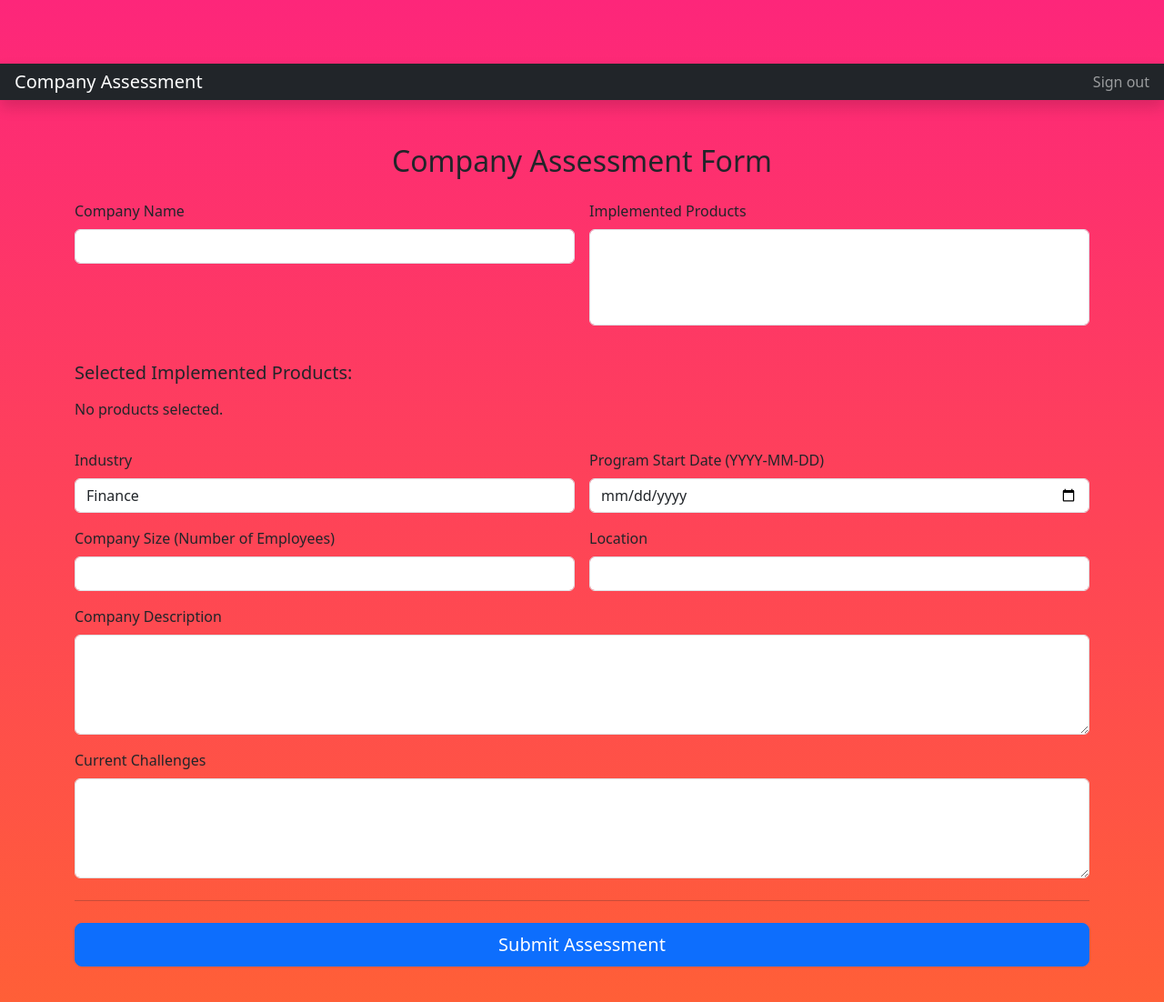
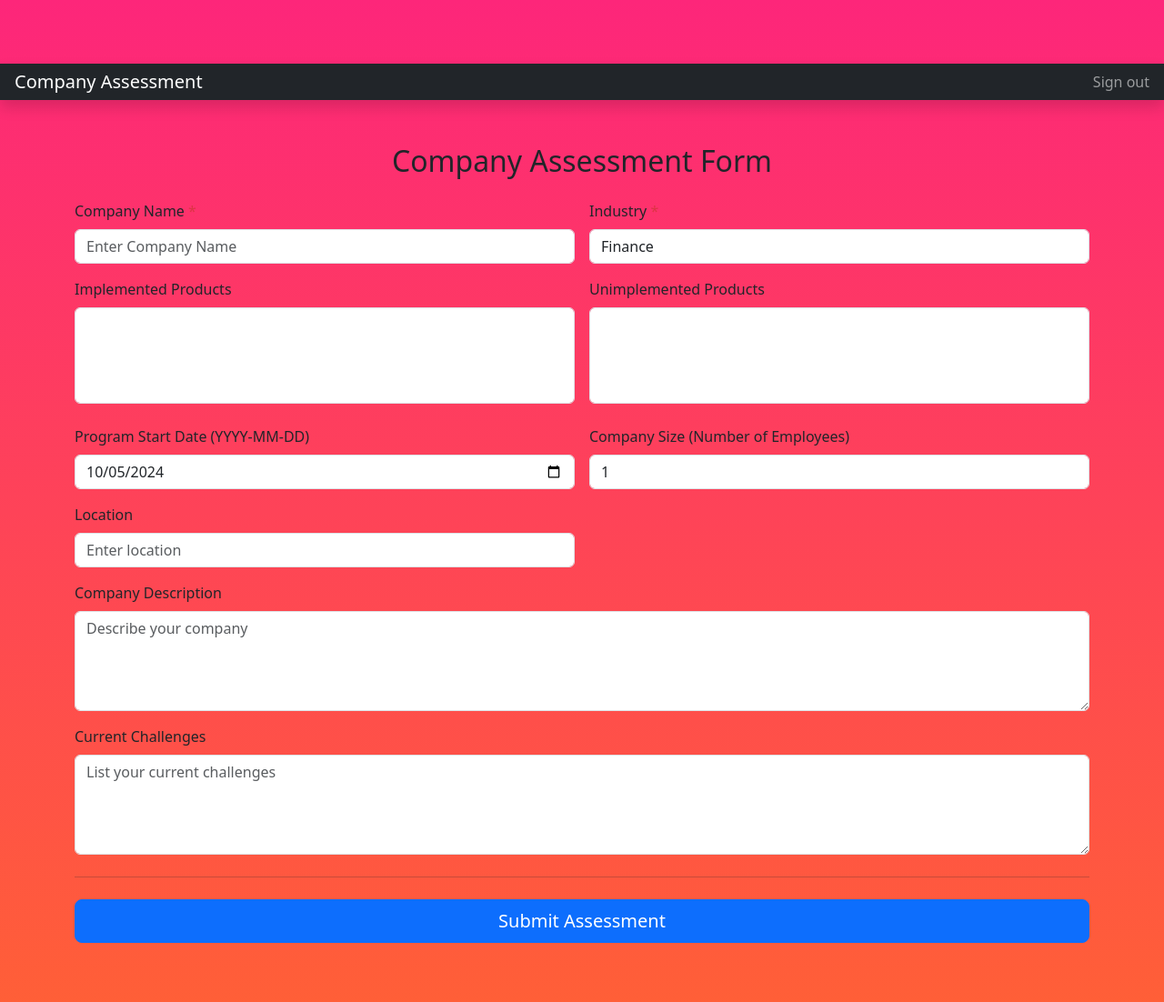
Before and after one commit to jeIIycodes/KnightHacks-2024, a Flask app: page /company_assessment in a window 1280 px wide. Shown: the top 1102 px of the page at 91% size. Run offline with Flask 3, Linux system fonts and the light colour scheme; the visitor is signed in with stand-in values (Sample User, id 1); lists and menus that the app fills with data are empty; some libraries are stand-ins or nearby versions.

Commit message:
kinda got cards to work

```diff
--- a/AiPredictor/blueprints/recommendations.py
+++ b/AiPredictor/blueprints/recommendations.py
@@ -232,8 +232,8 @@ def get_recommendations():
     if 'number_of_recommendations' in data:
         if not isinstance(number_of_recommendations, int):
             return jsonify({'error': "'number_of_recommendations' must be an integer."}), 400
-        if not (1 <= number_of_recommendations <= 20):
-            return jsonify({'error': "'number_of_recommendations' must be between 1 and 20."}), 400
+        if not (1 <= number_of_recommendations <= 30):
+            return jsonify({'error': "'number_of_recommendations' must be between 1 and 30."}), 400
 
     # Create context tokens
     context_tokens = []
--- a/app.py
+++ b/app.py
@@ -20,7 +20,7 @@ from assessment import CompanyForm
 app = Flask(__name__)
 app.config.from_object("config")
 Session(app)
-
+app.secret_key = '5fd22f708895fd5e1b05a04b8d21e7377db75a2bf3176cfd758c9189ed315165'
 # In-memory storage for users and clients
 in_memory_users = {}
 user_clients = {}
@@ -91,25 +91,41 @@ def login_required(f):
     return decorated_function
 
 
-# Route to fetch cards from the external API
+# Route to fetch cards from the external API using user session data
 @app.route("/api/get_cards", methods=["POST", "GET"])
 @login_required
 def get_cards():
     # Define the URL for the external API (localhost:8000)
     external_api_url = "http://localhost:8000/recommend/get_recommendations"
 
-    # Example data to send in the POST request
+    # Get user's data from the session
+    company_name = session.get('company_name', 'Unknown Company')
+    implemented_products = session.get('implemented_products', [])
+    unimplemented_products = session.get('unimplemented_products', [])
+    industry = session.get('industry', 'Unknown Industry')
+    custom_industry = session.get('custom_industry', None)
+    program_start_date = session.get('program_start_date', date.today().strftime('%Y-%m-%d'))
+    company_size = session.get('company_size', 1)
+    location = session.get('location', 'Unknown Location')
+    company_description = session.get('company_description', '')
+    current_challenges = session.get('current_challenges', [])
+
+    # If custom industry is specified, use that instead of the selected industry
+    if custom_industry:
+        industry = custom_industry
+
+    # Example data to send in the POST request using session data
     payload = {
-        "company_name": "AlphaArt",
-        "implemented_products": ["Alteryx", "BetaRix"],
-        "implemented_products_is_implemented": [False, False],
-        "industry": "Art Subscription Box",
-        "program_start_date": "2022-05-09",
-        "company_size": 50,
-        "location": "New York, USA",
-        "Optional Company Description": "Hey, this is what we do and how we do it.",
-        "current_challenges": ["Data analytics automation", "Customer engagement"],
-        "number_of_recommendations": 40
+        "company_name": company_name,
+        "implemented_products": implemented_products+unimplemented_products,
+        "implemented_products_is_implemented": [True] * len(implemented_products) + [False] * len(unimplemented_products),
+        "industry": industry,
+        "program_start_date": program_start_date,
+        "company_size": company_size,
+        "location": location,
+        "Optional Company Description": company_description,
+        "current_challenges": current_challenges,
+        "number_of_recommendations": 5
     }
 
     try:
@@ -135,7 +151,8 @@ def get_cards():
                     "id": str(i + 1),
                     "title": rec["accelerator"],
                     "imageUrl": image_url,
-                    "description": rec["description"]
+                    "description": rec["description"],
+                    "type":rec["accelerator"].split(" ")[0],
                 })
 
             return jsonify({"cards": cards})
@@ -147,6 +164,7 @@ def get_cards():
         # Catch any exceptions during the request
         print(f"Error fetching cards: {e}")
         return jsonify({"error": "An error occurred while fetching cards."}), 500
+
 
 # Route to handle swipe actions
 @app.route("/api/swipe", methods=["POST"])
@@ -224,7 +242,16 @@ def logout():
 @app.route("/quiz")
 @login_required
 def quiz():
-    return render_template("swipe_quiz.html", user=in_memory_users.get(session.get("user")))
+    if not session.get("user"):
+        return redirect(url_for("login"))
+
+    else:
+        kinde_client = user_clients.get(session.get("user"))
+        if kinde_client and kinde_client.is_authenticated():
+            data = {"current_year": date.today().year}
+            data.update(get_authorized_data(kinde_client))
+            return render_template("swipe_quiz.html", user=in_memory_users.get(session.get("user")))
+    return render_template("logged_out.html")
 
 
 @app.route("/loading")
@@ -242,33 +269,33 @@ def decisions():
 def results():
     return render_template("gallery.html", user=in_memory_users.get(session.get("user")))
 
+
+
 @app.route("/company_assessment", methods=["GET", "POST"])
 def company_assessment():
     form = CompanyForm()
-    if not session.get("user"):
-        return redirect(url_for('index'))
 
-    if form.validate_on_submit():
-        company_data = {
-            "company_name": form.company_name.data,
-            "implemented_products": form.implemented_products.data,
-            "industry": form.industry.data,
-            "program_start_date": form.program_start_date.data,
-            "company_size": form.company_size.data,
-            "location": form.location.data,
-            "company_description": form.company_description.data,
-            "current_challenges": form.current_challenges.data,
-        }
+    if request.method == "POST" and form.validate_on_submit():
+        # Store form data in session
+        session['company_name'] = form.company_name.data
+        session['implemented_products'] = form.implemented_products.data
+        session['unimplemented_products'] = form.unimplemented_products.data
+        session['industry'] = form.industry.data
+        session['custom_industry'] = form.custom_industry.data if form.industry.data == 'other' else None
+        session['program_start_date'] = form.program_start_date.data.strftime('%Y-%m-%d')
+        session['company_size'] = form.company_size.data
+        session['location'] = form.location.data
+        session['company_description'] = form.company_description.data
+        session['current_challenges'] = form.current_challenges.data
 
-        user_id = session.get("user")
-        in_memory_users[user_id].update(company_data)
-        completed_assessment_users.add(user_id)
+        # Flash success message
+        flash('Company assessment submitted successfully!', 'success')
 
-        flash('Company information submitted successfully!', 'success')
+        # Redirect to the quiz page
+        return redirect(url_for('quiz'))
 
-        return redirect(url_for("dashboard"))
+    return render_template("company_assessment.html", form=form)
 
-    return render_template("company_assessment.html", form=form, user=in_memory_users.get(session.get("user")))
 
 @app.route("/dashboard")
 @login_required
--- a/templates/company_assessment.html
+++ b/templates/company_assessment.html
@@ -13,15 +13,6 @@
     <!-- CSS Links -->
     <link rel="stylesheet" href="{{ url_for('static', filename='css/styles.css') }}">
     <link href="https://cdn.jsdelivr.net/npm/bootstrap@5.3.0/dist/css/bootstrap.min.css" rel="stylesheet">
-    <link href="{{ url_for('static', filename='quartz.css') }}" rel="stylesheet">  <!-- Assuming quartz.css is saved locally -->
-    <style>
-        /* Style adjustments for the "Selected Implemented Products" title */
-        #selected-products-title {
-            font-size: 1.25rem;  /* Smaller font size */
-            margin-top: 1.5rem;  /* Space above the title */
-            margin-bottom: 1rem; /* Space below the title */
-        }
-    </style>
 </head>
 <body>
     <!-- Header Section -->
@@ -42,65 +33,69 @@
         <form method="POST" class="needs-validation" novalidate>
             {{ form.hidden_tag() }}
 
+            <!-- Company Name (Mandatory) -->
             <div class="row g-3">
                 <div class="col-md-6">
-                    <label for="company_name" class="form-label">{{ form.company_name.label }}</label>
-                    {{ form.company_name(class="form-control", id="company_name", required="required") }}
+                    <label for="company_name" class="form-label">{{ form.company_name.label }} <span class="text-danger">*</span></label>
+                    {{ form.company_name(class="form-control", id="company_name", required="required", placeholder="Enter Company Name") }}
+                    <div class="invalid-feedback">Company name is required.</div>
                 </div>
 
+                <!-- Industry (Mandatory) -->
+                <div class="col-md-6">
+                    <label for="industry" class="form-label">{{ form.industry.label }} <span class="text-danger">*</span></label>
+                    {{ form.industry(class="form-control", id="industry", required="required", onchange="toggleCustomIndustry()") }}
+                    <div class="invalid-feedback">Industry is required.</div>
+                </div>
+
+                <!-- Custom Industry Input (hidden until "Other" is selected) -->
+                <div class="col-md-6" id="custom_industry_container" style="display: none;">
+                    <label for="custom_industry" class="form-label">{{ form.custom_industry.label }}</label>
+                    {{ form.custom_industry(class="form-control", id="custom_industry", placeholder="Enter custom industry") }}
+                </div>
+
+                <!-- Implemented Products -->
                 <div class="col-md-6">
                     <label for="implemented_products" class="form-label">{{ form.implemented_products.label }}</label>
-                    {{ form.implemented_products(class="form-control", id="implemented_products", onchange="addProductToList()", required="required") }}
+                    {{ form.implemented_products(class="form-control", id="implemented_products", onchange="addProductToList('implemented')") }}
+                    <div id="implemented-product-list" class="mt-2"></div>
                 </div>
 
-                <!-- Selected Implemented Products Section -->
-                <div class="col-12 mt-3">
-                    <h3 id="selected-products-title">Selected Implemented Products:</h3>
-                    <div id="selected-products">
-                        <ul class="list-group" id="product-list">
-                            <!-- JavaScript will dynamically add list items here -->
-                            {% if form.implemented_products.data %}
-                                {% for product in form.implemented_products.data %}
-                                    <li class="list-group-item d-flex justify-content-between align-items-center">
-                                        {{ product }}
-                                        <button class="btn btn-danger btn-sm" onclick="removeProduct(this)">Remove</button>
-                                    </li>
-                                {% endfor %}
-                            {% else %}
-                                <p id="no-products-message">No products selected.</p>
-                            {% endif %}
-                        </ul>
-                    </div>
+                <!-- Unimplemented Products -->
+                <div class="col-md-6">
+                    <label for="unimplemented_products" class="form-label">{{ form.unimplemented_products.label }}</label>
+                    {{ form.unimplemented_products(class="form-control", id="unimplemented_products", onchange="addProductToList('unimplemented')") }}
+                    <div id="unimplemented-product-list" class="mt-2"></div>
                 </div>
 
+                <!-- Program Start Date -->
                 <div class="col-md-6">
-                    <label for="industry" class="form-label">{{ form.industry.label }}</label>
-                    {{ form.industry(class="form-control", id="industry", required="required") }}
+                    <label for="program_start_date" class="form-label">{{ form.program_start_date.label }}</label>
+                    {{ form.program_start_date(class="form-control", id="program_start_date", value=form.program_start_date.data or date.today().strftime('%Y-%m-%d')) }}
                 </div>
 
+                <!-- Company Size -->
                 <div class="col-md-6">
-                    <label for="program_start_date" class="form-label">{{ form.program_start_date.label }}</label>
-                    {{ form.program_start_date(class="form-control", id="program_start_date", required="required") }}
+                    <label for="company_size" class="form-label">{{ form.company_size.label }}</label>
+                    {{ form.company_size(class="form-control", id="company_size", value=form.company_size.data or 1, placeholder="Enter number of employees") }}
                 </div>
 
+                <!-- Location -->
                 <div class="col-md-6">
-                    <label for="company_size" class="form-label">{{ form.company_size.label }}</label>
-                    {{ form.company_size(class="form-control", id="company_size", required="required") }}
+                    <label for="location" class="form-label">{{ form.location.label }}</label>
+                    {{ form.location(class="form-control", id="location", placeholder="Enter location") }}
                 </div>
 
-                <div class="col-md-6">
-                    <label for="location" class="form-label">{{ form.location.label }}</label>
-                    {{ form.location(class="form-control", id="location", required="required") }}
+                <!-- Company Description -->
+                <div class="col-12">
+                    <label for="company_description" class="form-label">{{ form.company_description.label }}</label>
+                    {{ form.company_description(class="form-control", id="company_description", rows=4, placeholder="Describe your company") }}
                 </div>
 
-                <div class="col-12">
-                    <label for="company_description" class="form-label">{{ form.company_description.label }}</label>
-                    {{ form.company_description(class="form-control", id="company_description", rows=4, required="required") }}
-                </div>
-
+                <!-- Current Challenges -->
                 <div class="col-12">
                     <label for="current_challenges" class="form-label">{{ form.current_challenges.label }}</label>
-                    {{ form.current_challenges(class="form-control", id="current_challenges", rows=4, required="required") }}
+                    {{ form.current_challenges(class="form-control", id="current_challenges", rows=4, placeholder="List your current challenges") }}
                 </div>
             </div>
 
@@ -124,76 +119,47 @@
 
     <!-- Bootstrap JS and dependencies -->
     <script src="https://cdn.jsdelivr.net/npm/bootstrap@5.3.0/dist/js/bootstrap.bundle.min.js"></script>
-    <script src="https://cdn.jsdelivr.net/npm/feather-icons/dist/feather.min.js"></script>
+
+    <!-- JavaScript to handle dynamic product selection and custom industry input -->
     <script>
-        // Activate Feather icons
-        feather.replace();
-
-        // Add selected product to the list
-        function addProductToList() {
-            var productSelect = document.getElementById('implemented_products');
-            var selectedProduct = productSelect.options[productSelect.selectedIndex].text;
-
-            // Check if product is already added
-            if (document.getElementById(selectedProduct)) {
-                alert('Product already added.');
-                return;
-            }
-
-            var listItem = document.createElement('li');
-            listItem.className = 'list-group-item d-flex justify-content-between align-items-center';
-            listItem.textContent = selectedProduct;
-            listItem.id = selectedProduct;
-
-            // Create delete button
-            var deleteButton = document.createElement('button');
-            deleteButton.className = 'btn btn-danger btn-sm';
-            deleteButton.textContent = 'Remove';
-            deleteButton.onclick = function () {
-                document.getElementById('product-list').removeChild(listItem);
-                checkProductList();  // Update message when item is removed
-            };
-
-            listItem.appendChild(deleteButton);
-            document.getElementById('product-list').appendChild(listItem);
-
-            // Hide 'No products selected' message
-            document.getElementById('no-products-message').style.display = 'none';
-        }
-
-        // Remove selected product from the list
-        function removeProduct(element) {
-            var productList = document.getElementById('product-list');
-            productList.removeChild(element.parentElement);
-            checkProductList();  // Update message when item is removed
-        }
-
-        // Check if the product list is empty and display the message accordingly
-        function checkProductList() {
-            var productList = document.getElementById('product-list');
-            var noProductsMessage = document.getElementById('no-products-message');
-
-            if (productList.children.length === 0) {
-                noProductsMessage.style.display = 'block';
-            }
-            else {
-                noProductsMessage.style.display = 'none';
+        // Toggle the custom industry input when "Other" is selected
+        function toggleCustomIndustry() {
+            var industrySelect = document.getElementById('industry');
+            var customIndustryContainer = document.getElementById('custom_industry_container');
+            if (industrySelect.value === 'other') {
+                customIndustryContainer.style.display = 'block';
+            } else {
+                customIndustryContainer.style.display = 'none';
             }
         }
 
-        // Google Maps API initialization for autocomplete
-        function initAutocomplete() {
-            var locationInput = document.getElementById('location');
-            var autocomplete = new google.maps.places.Autocomplete(locationInput, {
-                types: ['(cities)']  // Restrict suggestions to cities
-            });
+        // Function to add products to the list (Implemented or Unimplemented)
+        function addProductToList(type) {
+            var selectElement = document.getElementById(type + '_products');
+            var selectedOption = selectElement.options[selectElement.selectedIndex].text;
+            var productList = document.getElementById(type + '-product-list');
 
-            autocomplete.addListener('place_changed', function () {
-                var place = autocomplete.getPlace();
-                console.log("Selected Place: ", place);
-            });
+            // Create a new tag element for the product
+            var tag = document.createElement('div');
+            tag.classList.add('badge', 'bg-secondary', 'text-white', 'm-1', 'p-2', 'd-inline-flex', 'align-items-center');
+            tag.innerText = selectedOption;
+
+            // Add a remove button to the tag
+            var removeButton = document.createElement('button');
+            removeButton.type = 'button';
+            removeButton.classList.add('btn-close', 'btn-close-white', 'ms-2');
+            removeButton.onclick = function () {
+                tag.remove();
+            };
+
+            tag.appendChild(removeButton);
+            productList.appendChild(tag);
         }
-        window.onload = initAutocomplete;
+
+        // Initialize the custom industry field visibility
+        window.onload = function () {
+            toggleCustomIndustry();
+        }
     </script>
 </body>
 </html>
```
Also changed, not shown: AiPredictor/models/ngram_model.py (+9 -8 lines), assessment.py (+25 -6 lines).
